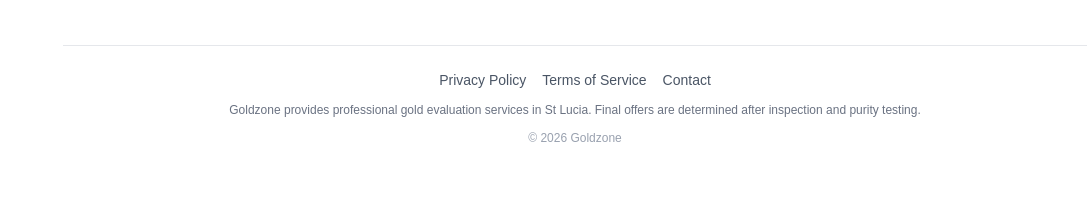
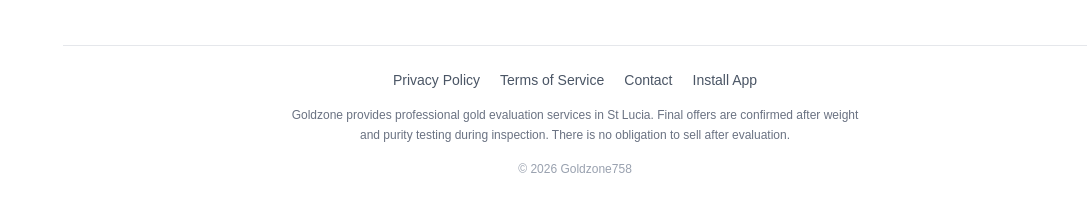
Before and after one commit to n9fsskbdcp-design/goldzone, a Next.js app: page /sell in a window 1280 px wide. Shown: the part 1309-1507 px from the top of the page, without its empty margins (193-1280 px from the left). Before the commit the page ends 1479 px from the top, so only its background shows below. Built offline with nearby package versions, Linux system fonts and the light colour scheme; no server answers.

Commit message:
fix footer install component

```diff
--- a/app/calculator/page.tsx
+++ b/app/calculator/page.tsx
@@ -15,6 +15,50 @@ const [pricePerGram, setPricePerGram] = useState<number>(0);
 const [tierLabel, setTierLabel] = useState<string>("");
 
 const [loading, setLoading] = useState(true);
+
+/* install support */
+
+const [showInstall,setShowInstall] = useState(false)
+const [deferredPrompt,setDeferredPrompt] = useState<any>(null)
+
+useEffect(()=>{
+
+const isStandalone =
+window.matchMedia("(display-mode: standalone)").matches ||
+(window.navigator as any).standalone === true
+
+if(!isStandalone){
+setShowInstall(true)
+}
+
+},[])
+
+useEffect(()=>{
+
+const handler = (e:any)=>{
+e.preventDefault()
+setDeferredPrompt(e)
+}
+
+window.addEventListener("beforeinstallprompt",handler)
+
+return ()=>window.removeEventListener("beforeinstallprompt",handler)
+
+},[])
+
+const handleInstall = async () => {
+
+if(!deferredPrompt) return
+
+deferredPrompt.prompt()
+
+await deferredPrompt.userChoice
+
+setDeferredPrompt(null)
+
+}
+
+/* load prices */
 
 useEffect(() => {
 fetch("/api/prices")
@@ -104,10 +148,7 @@ Estimate your payout using our current buying rates.
 
 <p className="text-sm text-gray-700 mb-6">
 Not sure about your karat?{" "}
-<Link
-href="/gold-guide"
-className="underline hover:text-black"
->
+<Link href="/gold-guide" className="underline hover:text-black">
 View our Gold Guide
 </Link>
 </p>
@@ -231,6 +272,46 @@ No obligation. Final offer confirmed after inspection.
 
 </div>
 
+
+{/* INSTALL APP */}
+
+{showInstall && (
+
+<div className="bg-white border border-gray-200 rounded-xl p-5 mt-6">
+
+<h2 className="text-lg font-semibold mb-2">
+Install Goldzone App
+</h2>
+
+<p className="text-sm text-gray-700 mb-4">
+Install the app for faster access to the calculator and gold selling service.
+</p>
+
+{deferredPrompt ? (
+
+<button
+onClick={handleInstall}
+className="w-full bg-gray-900 text-white py-3 rounded-lg font-semibold hover:bg-black transition"
+>
+Install App
+</button>
+
+) : (
+
+<div className="text-sm text-gray-700 space-y-2">
+
+<p><strong>Android:</strong> Tap browser menu ⋮ → Add to Home Screen</p>
+
+<p><strong>iPhone:</strong> Tap Share → Add to Home Screen</p>
+
+</div>
+
+)}
+
+</div>
+
+)}
+
 </div>
 );
 }
--- a/app/layout.tsx
+++ b/app/layout.tsx
@@ -1,6 +1,7 @@
 import type { Metadata } from "next";
 import { Geist, Geist_Mono } from "next/font/google";
 import Sidebar from "@/components/Sidebar";
+import InstallFooterLink from "@/components/InstallFooterLink";
 import Link from "next/link";
 import "./globals.css";
 
@@ -15,7 +16,7 @@ const geistMono = Geist_Mono({
 });
 
 export const metadata: Metadata = {
-  metadataBase: new URL("https://goldzone758.vercel.app"),
+  metadataBase: new URL("https://goldzone758.com"),
 
   title: {
     default: "Goldzone758 | Sell Gold in St Lucia",
@@ -38,7 +39,7 @@ export const metadata: Metadata = {
     title: "Goldzone758 | Sell Gold in St Lucia",
     description:
       "Transparent gold buying rates aligned with international gold prices. Estimate your gold value instantly.",
-    url: "https://goldzone758.vercel.app",
+    url: "https://goldzone758.com",
     siteName: "Goldzone758",
     locale: "en_US",
     type: "website",
@@ -80,9 +81,13 @@ export default function RootLayout({
       >
         <div className="flex min-h-screen">
 
+          {/* Sidebar Navigation */}
+
           <Sidebar />
 
           <div className="flex flex-col flex-1">
+
+            {/* Page Content */}
 
             <main className="flex-1 p-6 pt-20 md:pt-6 bg-white">
               {children}
@@ -91,9 +96,12 @@ export default function RootLayout({
             {/* Footer */}
 
             <footer className="border-t border-gray-200 bg-white py-6">
-              <div className="max-w-4xl mx-auto px-4 text-sm text-gray-600 text-center space-y-3">
 
-                <div className="flex flex-wrap justify-center gap-4">
+              <div className="max-w-4xl mx-auto px-4 text-sm text-gray-600 text-center space-y-4">
+
+                {/* Footer Navigation */}
+
+                <div className="flex flex-wrap justify-center gap-5">
 
                   <Link href="/privacy" className="hover:underline">
                     Privacy Policy
@@ -107,18 +115,29 @@ export default function RootLayout({
                     Contact
                   </Link>
 
+                  {/* Hidden automatically when app is installed */}
+
+                  <InstallFooterLink />
+
                 </div>
 
-                <p className="text-xs text-gray-500">
-                  Goldzone provides professional gold evaluation services in St Lucia.
-                  Final offers are determined after inspection and purity testing.
+                {/* Trust Message */}
+
+                <p className="text-xs text-gray-500 max-w-xl mx-auto leading-relaxed">
+                  Goldzone provides professional gold evaluation services in
+                  St Lucia. Final offers are confirmed after weight and purity
+                  testing during inspection. There is no obligation to sell
+                  after evaluation.
                 </p>
 
+                {/* Copyright */}
+
                 <p className="text-xs text-gray-400">
-                  © {new Date().getFullYear()} Goldzone
+                  © {new Date().getFullYear()} Goldzone758
                 </p>
 
               </div>
+
             </footer>
 
           </div>
--- a/app/page.tsx
+++ b/app/page.tsx
@@ -137,29 +137,6 @@ Install App
 )}
 
 
-  {/* TRUST STRIP */}
-
-  <section className="grid grid-cols-2 gap-3 text-xs sm:text-sm mb-8">
-
-  <div className="flex items-center gap-2">
-  ✓ Live market pricing
-  </div>
-
-  <div className="flex items-center gap-2">
-  ✓ Professional testing
-  </div>
-
-  <div className="flex items-center gap-2">
-  ✓ No obligation to sell
-  </div>
-
-  <div className="flex items-center gap-2">
-  ✓ Serving St Lucia
-  </div>
-
-  </section>
-
-
   {/* GOLD PRICE */}
 
   <section className="bg-white border border-gray-200 rounded-xl p-5 mb-6 shadow-sm">
--- /dev/null
+++ b/components/InstallFooterLink.tsx
@@ -0,0 +1,29 @@
+"use client";
+
+import Link from "next/link";
+import { useEffect, useState } from "react";
+
+export default function InstallFooterLink() {
+
+  const [show, setShow] = useState(false);
+
+  useEffect(() => {
+
+    const isStandalone =
+      window.matchMedia("(display-mode: standalone)").matches ||
+      (window.navigator as any).standalone === true;
+
+    if (!isStandalone) {
+      setShow(true);
+    }
+
+  }, []);
+
+  if (!show) return null;
+
+  return (
+    <Link href="/install" className="hover:underline">
+      Install App
+    </Link>
+  );
+}
```
